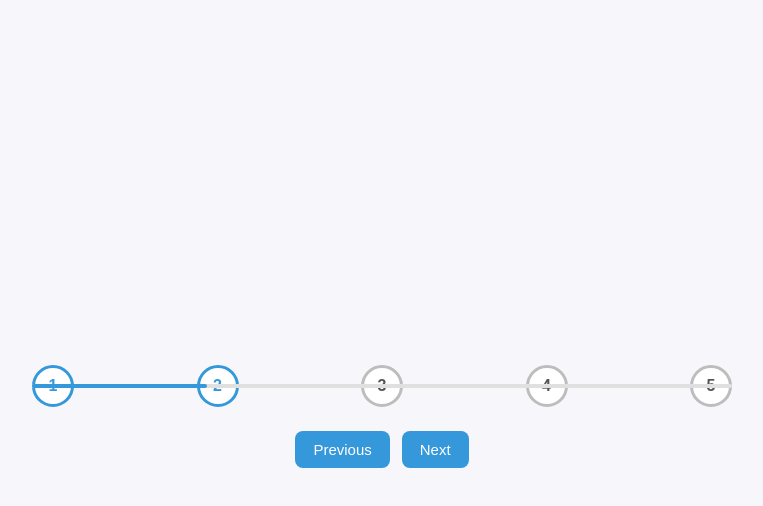
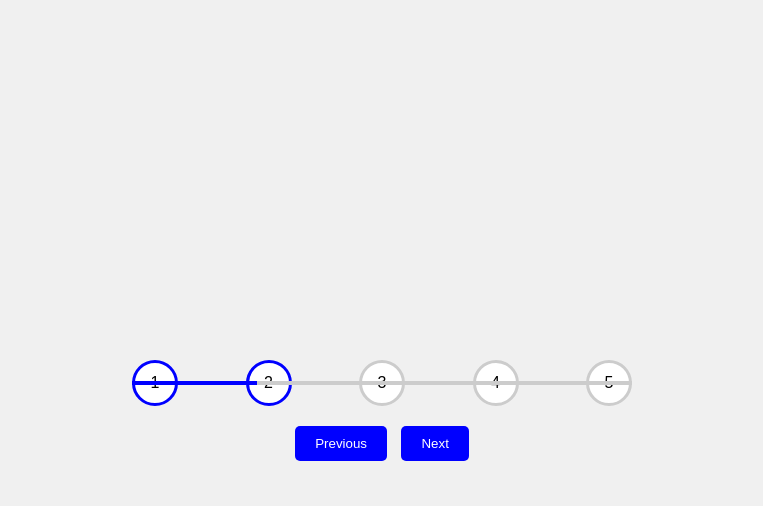
Before and after one commit to acciojob/progress-bar-JayAbhani, a website: page main.html in a window 1280 px wide. Both pictures are taken after a click on the button "Next". Shown: the whole page, without its empty margins (258-1021 px from the left). Drawn offline with Linux system fonts and the light colour scheme.

Commit message:
created a submission

```diff
--- a/main.html
+++ b/main.html
@@ -7,7 +7,7 @@
   <link rel="stylesheet" href="styles.css">
 </head>
 <body>
-  <div class="wrapper">
+  <div class="container">
     <div class="progress-container">
       <div class="progress" id="progress"></div>
       <div id="circle-1" class="circle active">1</div>
@@ -17,7 +17,7 @@
       <div id="circle-5" class="circle">5</div>
     </div>
 
-    <div class="controls">
+    <div class="buttons">
       <button id="prev" disabled>Previous</button>
       <button id="next">Next</button>
     </div>
--- a/script.js
+++ b/script.js
@@ -1,33 +1,36 @@
-const progress = document.getElementById('progress');
-const prevBtn = document.getElementById('prev');
-const nextBtn = document.getElementById('next');
-const circles = document.querySelectorAll('.circle');
+const progress = document.getElementById("progress");
+const prev = document.getElementById("prev");
+const next = document.getElementById("next");
+const circles = document.querySelectorAll(".circle");
 
-let current = 1;
+let currentStep = 1;
 
-nextBtn.addEventListener('click', () => {
-  if (current < circles.length) current++;
+next.addEventListener("click", () => {
+  currentStep++;
+  if (currentStep > circles.length) currentStep = circles.length;
   update();
 });
 
-prevBtn.addEventListener('click', () => {
-  if (current > 1) current--;
+prev.addEventListener("click", () => {
+  currentStep--;
+  if (currentStep < 1) currentStep = 1;
   update();
 });
 
 function update() {
+  // mark active circles
   circles.forEach((circle, idx) => {
-    if (idx < current) {
-      circle.classList.add('active');
+    if (idx < currentStep) {
+      circle.classList.add("active");
     } else {
-      circle.classList.remove('active');
+      circle.classList.remove("active");
     }
   });
 
-  const activeCount = document.querySelectorAll('.circle.active').length;
-  const pct = ((activeCount - 1) / (circles.length - 1)) * 100;
-  progress.style.width = pct + '%';
+  // set progress width in simple steps (0%, 25%, 50%, 75%, 100%)
+  progress.style.width = ((currentStep - 1) / (circles.length - 1)) * 100 + "%";
 
-  prevBtn.disabled = current === 1;
-  nextBtn.disabled = current === circles.length;
+  // handle buttons
+  prev.disabled = currentStep === 1;
+  next.disabled = currentStep === circles.length;
 }
--- a/styles.css
+++ b/styles.css
@@ -1,30 +1,23 @@
-:root {
-  --track: #e0e0e0;
-  --progress: #3498db;
-  --inactive: #bdbdbd;
-  --active: #3498db;
+body {
+  font-family: Arial, sans-serif;
+  display: flex;
+  align-items: center;
+  justify-content: center;
+  height: 100vh;
+  margin: 0;
+  background: #f0f0f0;
 }
 
-* { box-sizing: border-box; }
-body {
-  margin: 0;
-  min-height: 100vh;
-  display: grid;
-  place-items: center;
-  font-family: Arial, sans-serif;
-  background: #f7f7fb;
-}
-
-.wrapper {
-  width: min(700px, 92vw);
+.container {
+  width: 500px;
+  text-align: center;
 }
 
 .progress-container {
-  position: relative;
   display: flex;
   justify-content: space-between;
-  align-items: center;
-  margin: 32px 0 24px;
+  position: relative;
+  margin: 20px 0;
 }
 
 .progress-container::before {
@@ -34,9 +27,8 @@ body {
   left: 0;
   height: 4px;
   width: 100%;
-  background: var(--track);
+  background: #ccc;
   transform: translateY(-50%);
-  border-radius: 2px;
 }
 
 .progress {
@@ -44,51 +36,42 @@ body {
   top: 50%;
   left: 0;
   height: 4px;
-  width: 0%;
-  background: var(--progress);
+  width: 0;
+  background: blue;
   transform: translateY(-50%);
-  transition: width 300ms ease;
-  border-radius: 2px;
+  transition: width 0.3s;
 }
 
 .circle {
-  width: 42px;
-  height: 42px;
+  width: 40px;
+  height: 40px;
   border-radius: 50%;
-  background: #fff;
-  border: 3px solid var(--inactive);
-  color: #555;
-  display: grid;
-  place-items: center;
-  font-weight: 600;
-  transition: border-color 200ms ease, color 200ms ease;
+  border: 3px solid #ccc;
+  background: white;
+  display: flex;
+  align-items: center;
+  justify-content: center;
 }
 
 .circle.active {
-  border-color: var(--active);
-  color: var(--active);
+  border-color: blue;
 }
 
-.controls {
-  display: flex;
-  gap: 12px;
-  justify-content: center;
+.buttons {
+  margin-top: 20px;
 }
 
 button {
-  padding: 10px 18px;
+  padding: 10px 20px;
+  margin: 0 5px;
+  background: blue;
+  color: white;
   border: none;
-  border-radius: 8px;
-  background: var(--active);
-  color: #fff;
-  font-size: 15px;
+  border-radius: 5px;
   cursor: pointer;
-  transition: opacity 150ms ease, transform 50ms ease;
 }
 
-button:active { transform: translateY(1px); }
-
 button:disabled {
-  opacity: 0.5;
+  background: #aaa;
   cursor: not-allowed;
 }
```
